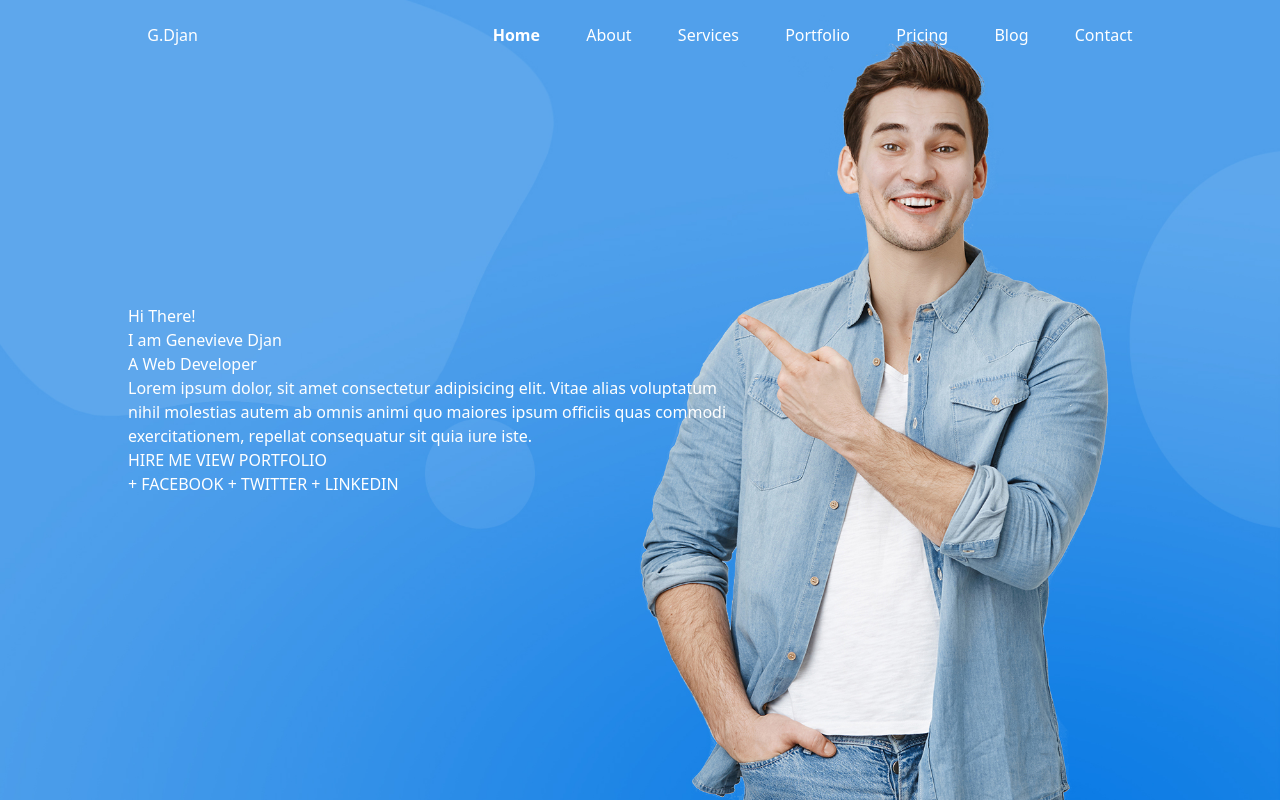
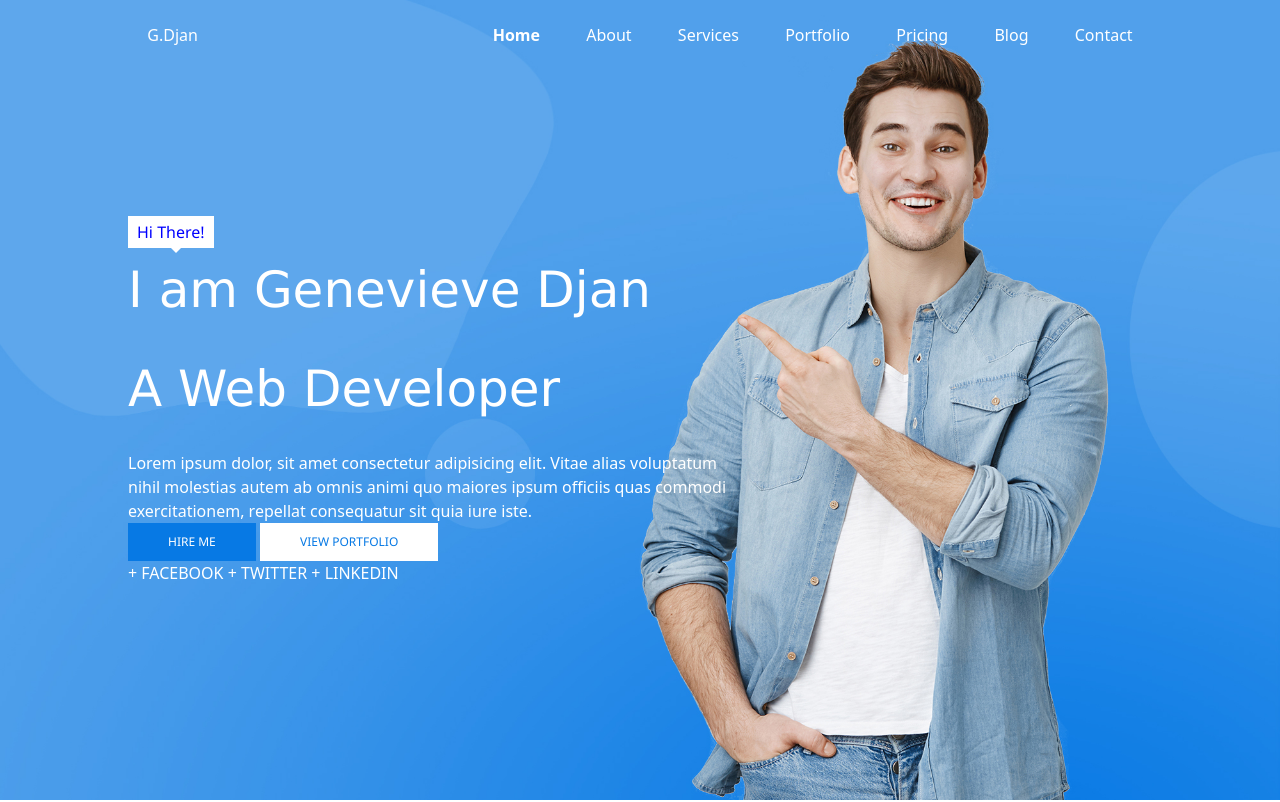
Before and after one commit to Aya-kukua/portfolio, a plain HTML site: page index.html in a window 1280 px wide. Shown: the top 802 px of the page. Drawn offline with nearby package versions, Linux system fonts and the light colour scheme.

Commit message:
update on hero

```diff
--- a/index.html
+++ b/index.html
@@ -46,15 +46,15 @@
    <section class="hero">
       <div class="hero-content">
          <p class="hi-there">Hi There!</p>
-      <h1>I am Genevieve Djan</h1>
-      <h1>A Web Developer</h1>
+      <h1 class="intro">I am Genevieve Djan</h1>
+      <h1 class="intro">A Web Developer</h1>
       <p  class="bio">Lorem ipsum dolor, sit amet consectetur adipisicing elit. Vitae alias voluptatum nihil molestias autem ab omnis animi quo maiores ipsum officiis quas commodi exercitationem, repellat consequatur sit quia iure iste.  </p>
       <div>
         <a href="#">
-          <button>HIRE ME</button>
+          <button class="h-btn">HIRE ME</button>
         </a>
          <a href="#">
-            <button>VIEW PORTFOLIO</button>
+            <button class="v-btn">VIEW PORTFOLIO</button>
          </a>
       </div>
    <div>
--- a/script/index.js
+++ b/script/index.js
@@ -1,12 +1,14 @@
+// declare variable to store navbar element
+const navElement =  document.getElementById('navbar');
 // detect scroll event on document
 
 document.addEventListener('scroll', function() {
     // console.log(window.scrollY);
     if (window.scrollY > 70) {
         // change navbar bg to blue
-        document.getElementById('navbar').style.backgroundColor ='#0779E4';
+      navElement.style.backgroundColor ='#0779E4';
     } else {
         // change navbar bg to transparent
-         document.getElementById('navbar').style.backgroundColor ='transparent';
+      navElement.style.backgroundColor ='transparent';
     }
 });
--- a/styles/index.css
+++ b/styles/index.css
@@ -44,3 +44,50 @@ nav {
 .text-bold {
     font-weight: bold;
 }
+.hi-there{
+    font-family: 'Segoe UI', Tahoma, Geneva, Verdana, sans-serif;
+    color: blue;
+    background: #FFFF;
+    margin: (0px 0px 5px);
+    padding: 4px 9px;
+    display: inline-block;
+    margin-bottom: 5px;
+    position: relative;
+}
+
+.hi-there::after{
+    content: "";
+    border-left: 5px solid transparent;
+    border-right: 5px solid transparent;
+    border-top: 5px solid white;
+    position: absolute;
+    top: 100%;
+    left: 50%;
+}
+.intro{
+    font-family: 'Lucida Sans', 'Lucida Sans Regular', 'Lucida Grande', 'Lucida Sans Unicode', Geneva, Verdana, sans-serif;
+    font-size: 50px;
+    color: #FFFF;
+    margin-bottom: 24px;
+}
+
+.h-btn{
+    color:#FFFF ;
+    font-family: 'Segoe UI', Tahoma, Geneva, Verdana, sans-serif;
+    background: #0779e4;
+    padding: 10px 40px 10px 40px;
+    font-size: 12px;
+
+
+}
+.v-btn{
+   color: #0779e4 ;
+    font-family: 'Segoe UI', Tahoma, Geneva, Verdana, sans-serif;
+    background: #fff;
+    padding: 10px 40px 10px 40px;
+    font-size: 12px;
+}
+.v-btn::before{
+
+
+}
```
